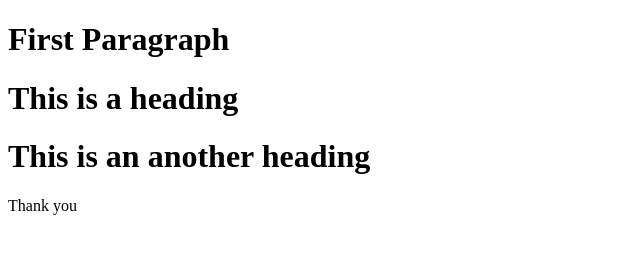
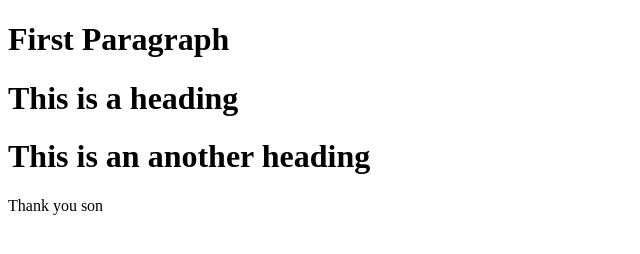
Before and after one commit to BITS08SATHYA/learning-git, a plain HTML site: page index.html in a window 1280 px wide. Shown: the full height of the page, 0-640 px from the left. Drawn offline with Linux system fonts and the light colour scheme.

Commit message:
add p1 html

```diff
--- a/index.html
+++ b/index.html
@@ -10,6 +10,6 @@
     <h1>First Paragraph</h1>
     <h1>This is a heading</h1>
     <h1>This is an another heading</h1>
-    <p>Thank you</p>
+    <p>Thank you son</p>
   </body>
 </html>
```
